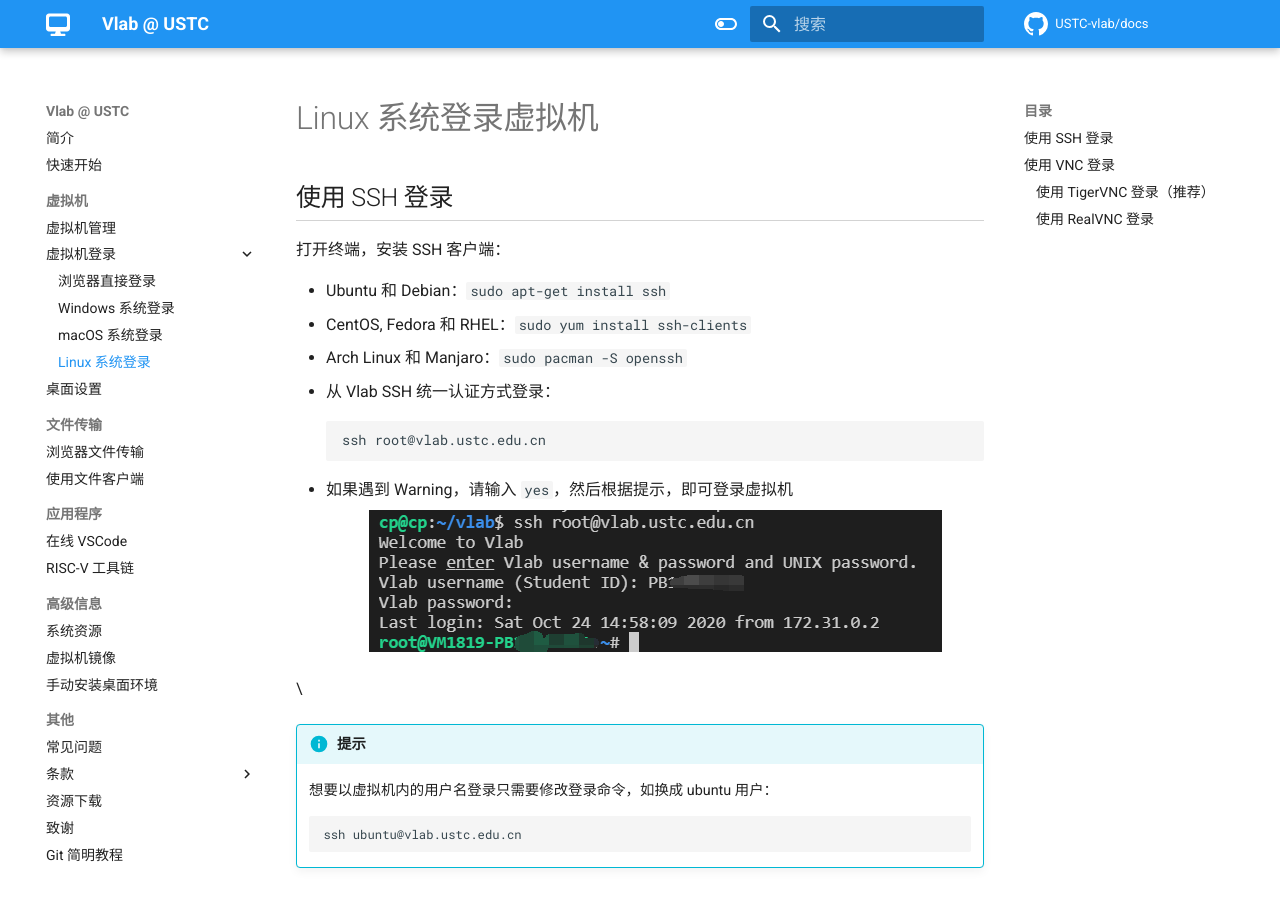
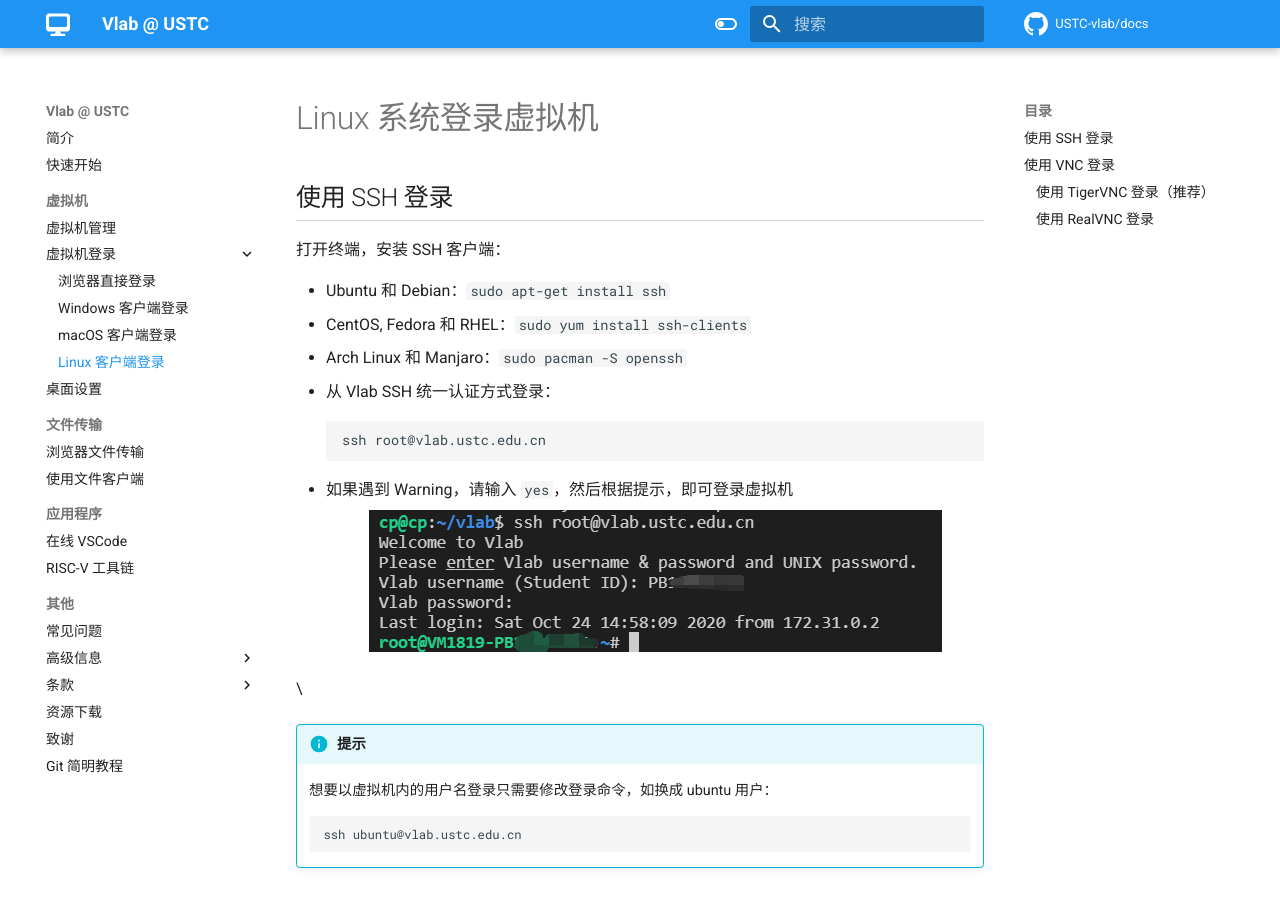
Before and after one commit to USTC-vlab/docs, an MkDocs documentation site: the page built from docs/login/linux.md, in a window 1280 px wide and 900 px high. Built offline with MkDocs 1.6.1 and Material for MkDocs 9.7.7, drawn with Linux system fonts in a browser that asks for light colours; comment, search, counter and statistics services are not loaded.

Commit message:
Update menu

```diff
--- a/mkdocs.yml
+++ b/mkdocs.yml
@@ -72,9 +72,9 @@ nav:
     - 虚拟机管理: web.md
     - 虚拟机登录:
       - 浏览器直接登录: login/browser.md
-      - Windows 系统登录: login/windows.md
-      - macOS 系统登录: login/macos.md
-      - Linux 系统登录: login/linux.md
+      - Windows 客户端登录: login/windows.md
+      - macOS 客户端登录: login/macos.md
+      - Linux 客户端登录: login/linux.md
     - 桌面设置: desktop-settings.md
   - 文件传输:
     - 浏览器文件传输: file/filestash.md
@@ -82,12 +82,12 @@ nav:
   - 应用程序:
     - 在线 VSCode: apps/vscode.md
     - RISC-V 工具链: apps/riscv.md
-  - 高级信息:
-    - 系统资源: advanced/resources.md
-    - 虚拟机镜像: advanced/images.md
-    - 手动安装桌面环境: advanced/install-desktop.md
   - 其他:
     - 常见问题: faq.md
+    - 高级信息:
+      - 系统资源: advanced/resources.md
+      - 虚拟机镜像: advanced/images.md
+      - 手动安装桌面环境: advanced/install-desktop.md
     - 条款:
       - 服务条款: terms/terms-of-service.md
       - 可接受的使用方式: terms/acceptable-use-policy.md
```
